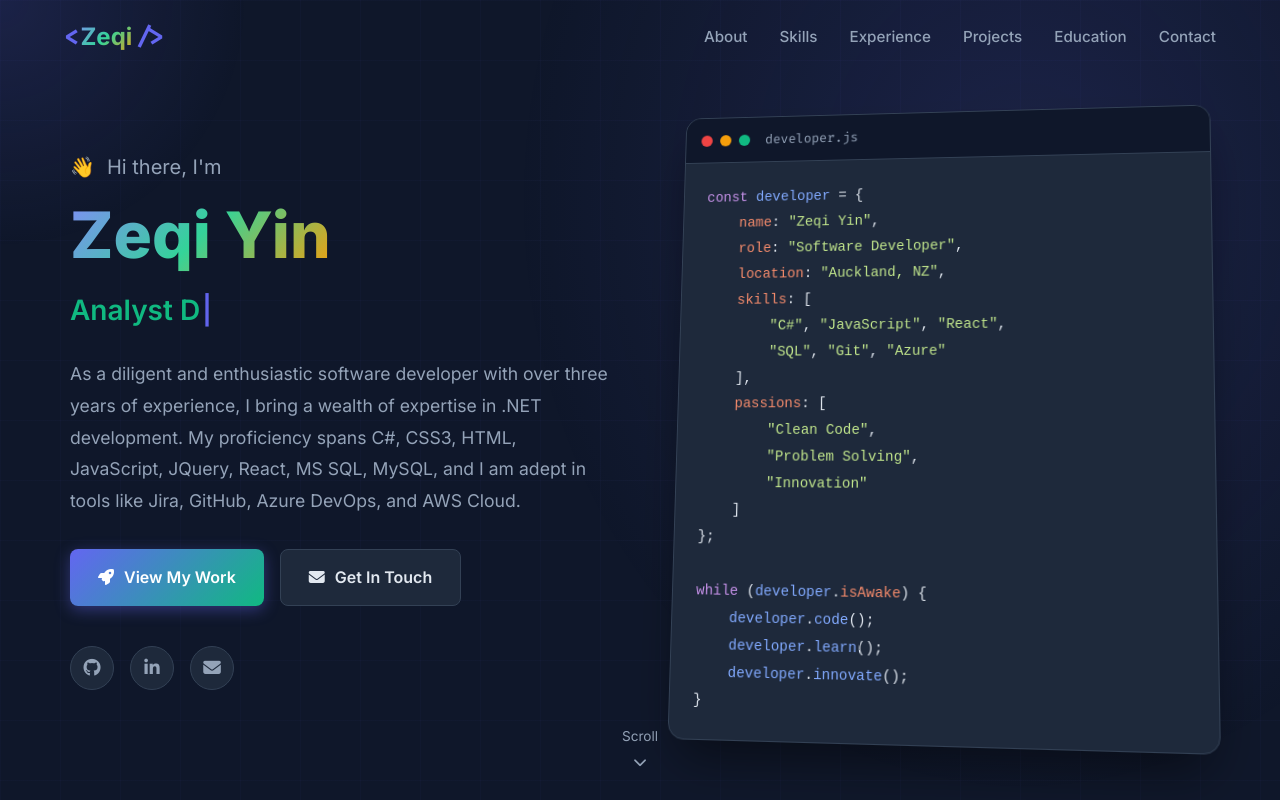
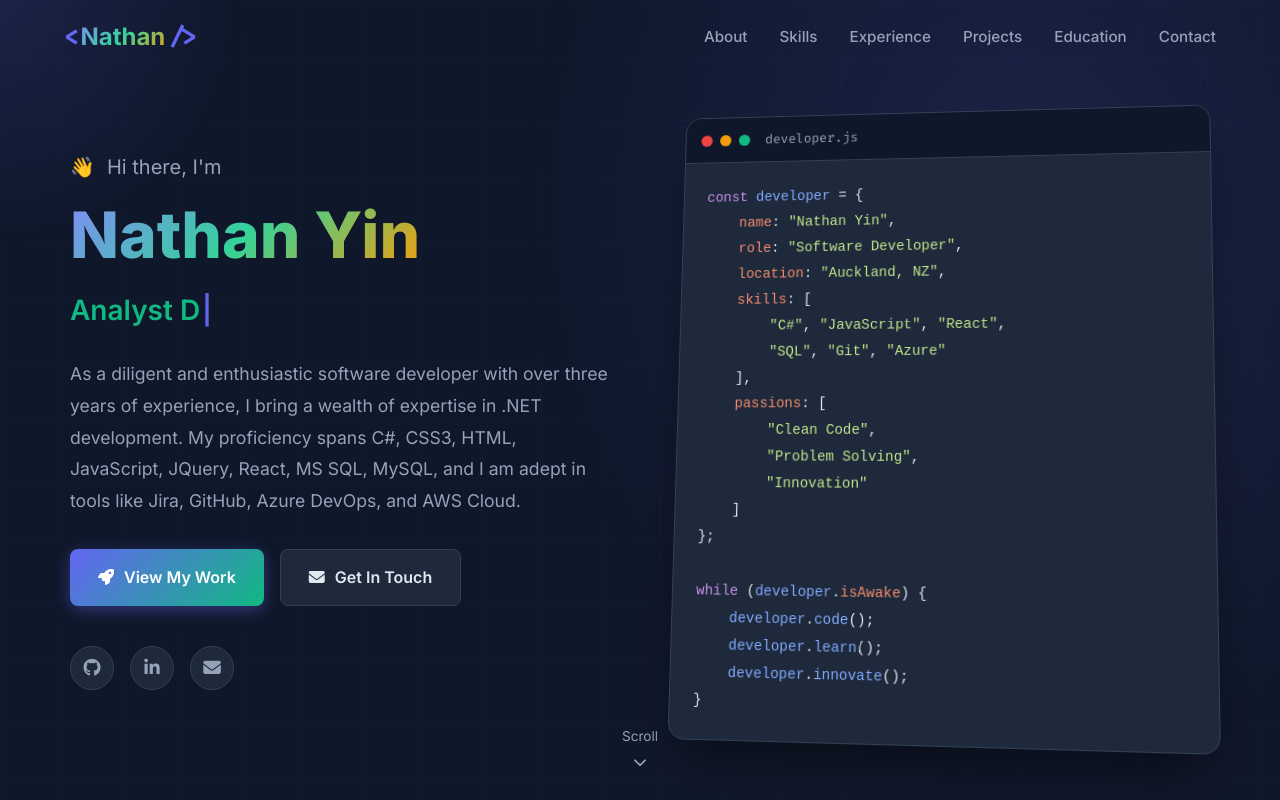
Before and after one commit to Zechee/Personal_Website_NY, a plain HTML site: page index.html in a window 1280 px wide. Shown: the top 800 px of the page. Drawn offline with Linux system fonts and the light colour scheme.

Commit message:
Change name from Zeqi to Nathan

```diff
--- a/index.html
+++ b/index.html
@@ -3,7 +3,7 @@
 <head>
     <meta charset="UTF-8">
     <meta name="viewport" content="width=device-width, initial-scale=1.0">
-    <title>Zeqi Yin | Software Developer</title>
+    <title>Nathan Yin | Software Developer</title>
     <link rel="preconnect" href="https://fonts.googleapis.com">
     <link rel="preconnect" href="https://fonts.gstatic.com" crossorigin>
     <link href="https://fonts.googleapis.com/css2?family=Inter:wght@300;400;500;600;700;800&family=Fira+Code:wght@400;500&display=swap" rel="stylesheet">
@@ -19,7 +19,7 @@
         <div class="nav-container">
             <a href="#" class="nav-logo">
                 <span class="logo-bracket">&lt;</span>
-                <span class="logo-text">Zeqi</span>
+                <span class="logo-text">Nathan</span>
                 <span class="logo-bracket">/&gt;</span>
             </a>
             <div class="nav-menu" id="navMenu">
@@ -50,7 +50,7 @@
                     <span class="wave">👋</span> Hi there, I'm
                 </p>
                 <h1 class="hero-title">
-                    <span class="gradient-text">Zeqi Yin</span>
+                    <span class="gradient-text">Nathan Yin</span>
                 </h1>
                 <div class="hero-subtitle">
                     <span class="typing-text" id="typingText"></span>
@@ -96,7 +96,7 @@
                     </div>
                     <div class="code-body">
                         <pre><code><span class="code-keyword">const</span> <span class="code-variable">developer</span> = {
-    <span class="code-property">name</span>: <span class="code-string">"Zeqi Yin"</span>,
+    <span class="code-property">name</span>: <span class="code-string">"Nathan Yin"</span>,
     <span class="code-property">role</span>: <span class="code-string">"Software Developer"</span>,
     <span class="code-property">location</span>: <span class="code-string">"Auckland, NZ"</span>,
     <span class="code-property">skills</span>: [
@@ -634,7 +634,7 @@
         <div class="container">
             <div class="footer-content">
                 <p class="footer-text">
-                    Designed & Built by <span class="gradient-text">Zeqi Yin</span>
+                    Designed & Built by <span class="gradient-text">Nathan Yin</span>
                 </p>
                 <p class="footer-copyright">
                     © 2025 All Rights Reserved
```
